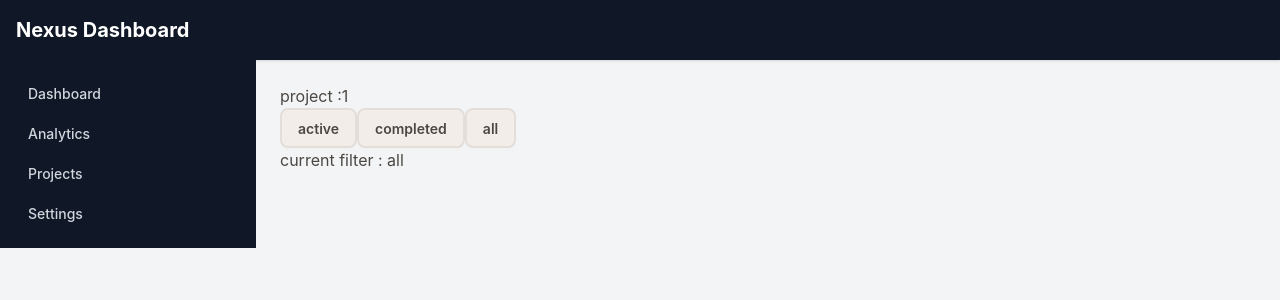
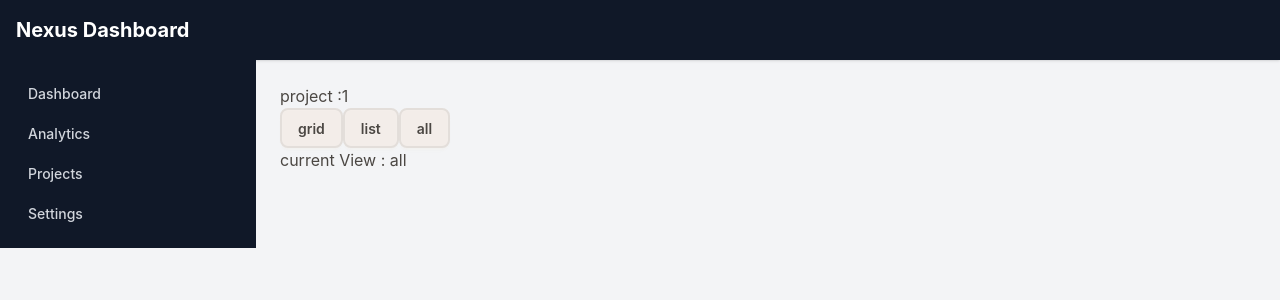
Before and after one commit to mohamedosama2004/Nexus, a Next.js app: page /projects/1 in a window 1280 px wide. Shown: the top 300 px of the page. Built offline with nearby package versions, Linux system fonts and the light colour scheme.

Commit message:
learn server and client components

```diff
--- /dev/null
+++ b/app/(application)/_components/ProjectsFilter.tsx
@@ -0,0 +1,24 @@
+"use client";
+import { useRouter, useSearchParams } from "next/navigation";
+
+const ProjectsView = () => {
+  type View ="grid" |"list" | "all" ;
+  const searchParams = useSearchParams();
+  const router = useRouter();
+  const view = searchParams.get("view") ?? "all";
+  const handleView = (newView: View) => {
+    const params = new URLSearchParams(searchParams.toString());
+    params.set("view", newView);
+    router.push(`?${params.toString()}`);
+  };
+  return (
+    <div>
+      <button className="btn" onClick={()=>handleView('grid')}>grid</button>
+      <button className="btn" onClick={()=>handleView('list')}>list</button>
+      <button className="btn" onClick={()=>handleView('all')}>all</button>
+      <p> current View : {view}</p>
+    </div>
+  );
+};
+
+export default ProjectsView;
--- a/app/(application)/layout.tsx
+++ b/app/(application)/layout.tsx
@@ -1,4 +1,4 @@
-import SideNavbar from "@/app/components/SideNavbar";
+import SideNavbar from "@/app/(application)/_components/SideNavbar";
 
 export default function DashboardLayout({
   children,
--- a/app/(application)/projects/[projectId]/page.tsx
+++ b/app/(application)/projects/[projectId]/page.tsx
@@ -1,4 +1,4 @@
-import ProjectsFilter from "@/app/components/ProjectsFilter";
+import ProjectsView from "@/app/(application)/_components/ProjectsFilter";
 
 type ProjectPageProps = {
   params: Promise<{ projectId: string }>;
@@ -7,9 +7,10 @@ type ProjectPageProps = {
 export default async function ProjectPage({ params }: ProjectPageProps) {
   const { projectId } = await params;
 
-  return <div>
-    <p>project :{projectId}</p>
-    <ProjectsFilter/>
-
-  </div>;
+  return (
+    <div>
+      <p>project :{projectId}</p>
+      <ProjectsView />
+    </div>
+  );
 }
--- a/app/(application)/projects/page.tsx
+++ b/app/(application)/projects/page.tsx
@@ -1,3 +1,14 @@
+import { Suspense } from "react";
+import ProjectsView from "../_components/ProjectsFilter";
+
 export default function ProjectsPage() {
-  return <div>projects</div>;
+  return (
+    <div>
+      <h2>Projects</h2>
+      <p>project views are : </p>
+      <Suspense fallback={<p>Loading filters...</p>}>
+        <ProjectsView />
+      </Suspense>
+    </div>
+  );
 }
--- a/app/components/ProjectsFilter.tsx
+++ /dev/null
@@ -1,23 +0,0 @@
-"use client";
-import { useRouter, useSearchParams } from "next/navigation";
-
-const ProjectsFilter = () => {
-  const searchParams = useSearchParams();
-  const router = useRouter();
-  const status = searchParams.get("status") ?? "all";
-  const handleStatus = (newStatus: string) => {
-    const params = new URLSearchParams(searchParams.toString());
-    params.set("status", newStatus);
-    router.push(`?${params.toString()}`);
-  };
-  return (
-    <div>
-      <button className="btn" onClick={()=>handleStatus('active')}>active</button>
-      <button className="btn" onClick={()=>handleStatus('completed')}>completed</button>
-      <button className="btn" onClick={()=>handleStatus('all')}>all</button>
-      <p> current filter : {status}</p>
-    </div>
-  );
-};
-
-export default ProjectsFilter;
```
Also changed, not shown: app/(application)/dashboard/page.tsx (+11 -6 lines), app/(application)/_components/BackButton.tsx (renamed from app/components/BackButton.tsx), app/(application)/_components/SideNavbar.tsx (renamed from app/components/SideNavbar.tsx).
